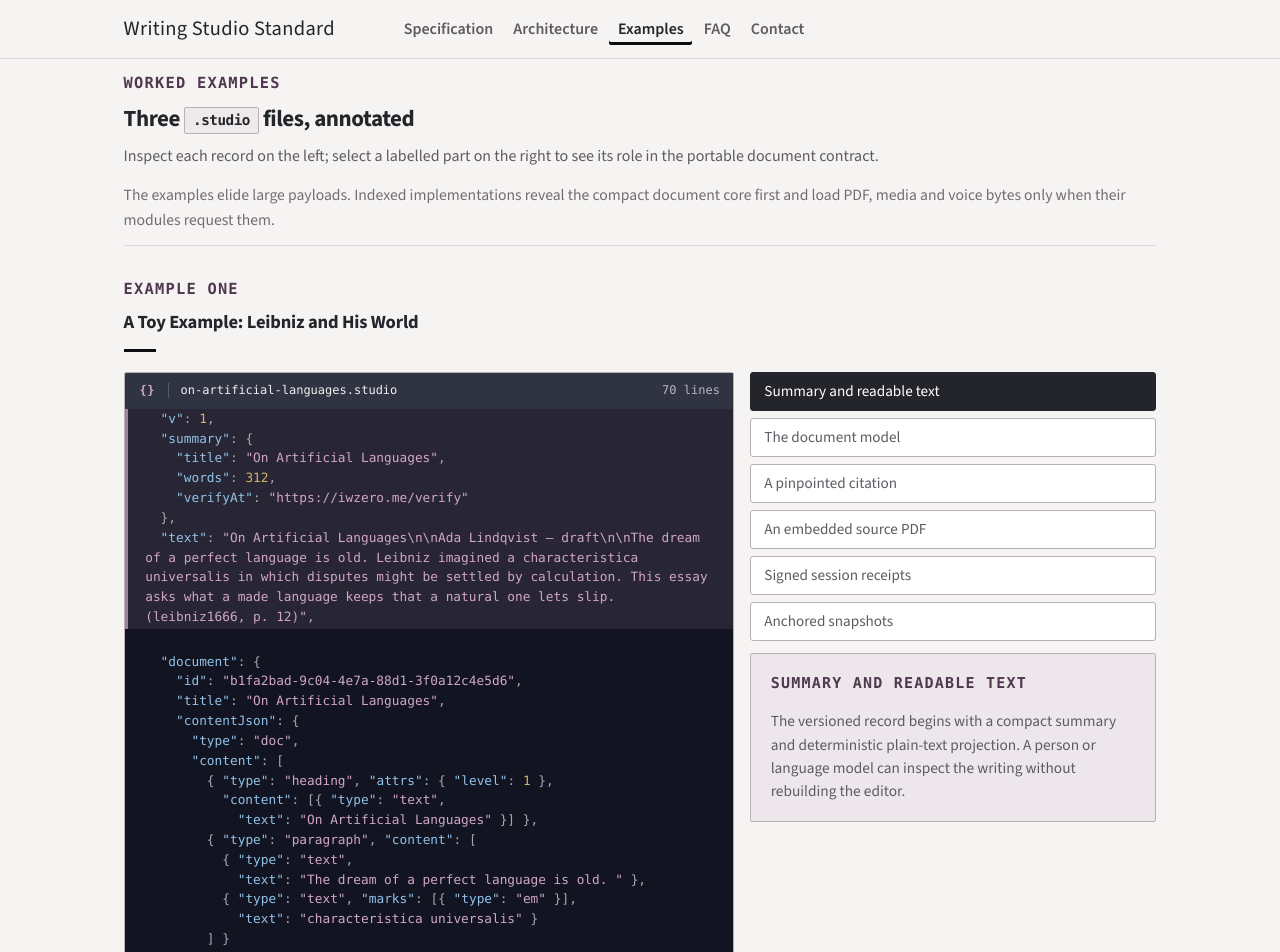
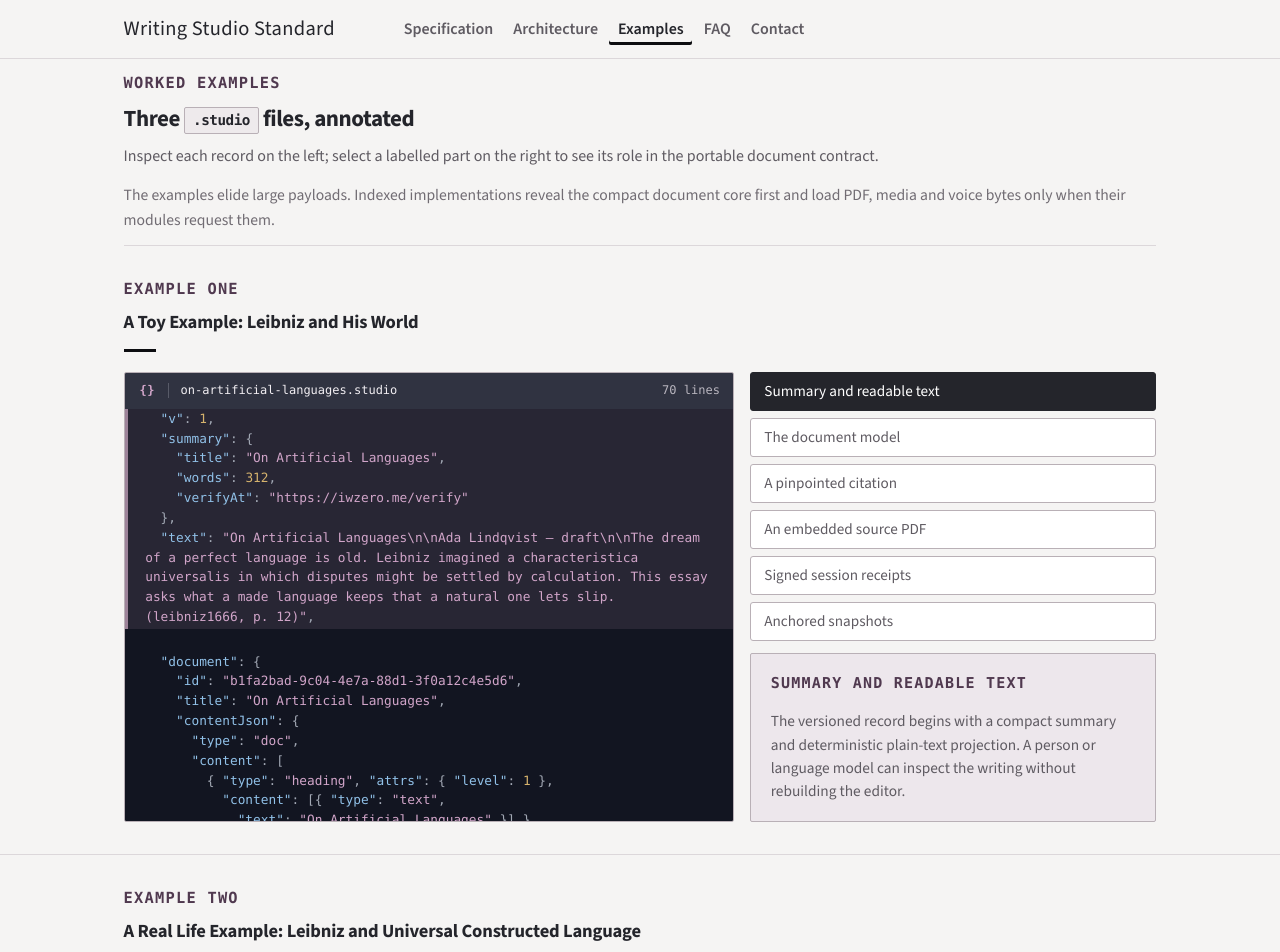
Before and after one commit to albatross310/writingstudiostandard, a React (Vite) app: page /examples in a window 1280 px wide. Shown: the top 952 px of the page. Built offline with nearby package versions, Linux system fonts and the light colour scheme.

Commit message:
Fill toy code panels to companion height

```diff
--- a/src/pages/Examples.jsx
+++ b/src/pages/Examples.jsx
@@ -225,7 +225,7 @@ const EMAIL_VOICE_PARTS = [
   { id: 'audio', label: 'Audio bytes and timing', body: 'The audio string is an illustrative Base64 placeholder. It demonstrates where a real rendered part, duration and word timings would live without pretending the page contains playable audio.' },
 ]
 
-function Explorer({ filename, blocks, parts, firstId }) {
+function Explorer({ filename, blocks, parts, firstId, fillPanel = false }) {
   const [active, setActive] = useState(firstId)
   const scrollRef = useRef(null)
   const blockRefs = useRef({})
@@ -236,7 +236,7 @@ function Explorer({ filename, blocks, parts, firstId }) {
   const activePart = parts.find(p => p.id === active)
   const lineCount = countLines(blocks.map(block => block.text).join(''))
   return (
-    <div className="studio-explorer">
+    <div className={`studio-explorer${fillPanel ? ' studio-explorer--fill' : ''}`}>
       <div className="studio-explorer__file">
         <CodeBar filename={filename} language="JSON" symbol="{}" lines={lineCount} />
         <div className="studio-explorer__scroll" ref={scrollRef}>
@@ -298,7 +298,7 @@ export default function Examples() {
           <p className="section-label">Example one</p>
           <h2>A Toy Example: Leibniz and His World</h2>
           <hr className="divider" />
-          <Explorer filename="on-artificial-languages.studio" blocks={TOY_BLOCKS} parts={TOY_PARTS} firstId="header" />
+          <Explorer filename="on-artificial-languages.studio" blocks={TOY_BLOCKS} parts={TOY_PARTS} firstId="header" fillPanel />
         </div>
       </section>
 
@@ -325,7 +325,7 @@ export default function Examples() {
             clearly labelled illustrative audio payload. It shows how email and a voice edition stay connected
             without making the audio part of the source email itself.
           </p>
-          <Explorer filename="north-watch-email.studio" blocks={EMAIL_VOICE_BLOCKS} parts={EMAIL_VOICE_PARTS} firstId="eheader" />
+          <Explorer filename="north-watch-email.studio" blocks={EMAIL_VOICE_BLOCKS} parts={EMAIL_VOICE_PARTS} firstId="eheader" fillPanel />
         </div>
       </section>
     </main>
--- a/src/styles/global.css
+++ b/src/styles/global.css
@@ -523,6 +523,20 @@ section + section {
   position: sticky;
   top: 1.5rem;
 }
+.studio-explorer--fill {
+  align-items: stretch;
+}
+.studio-explorer--fill .studio-explorer__file {
+  display: flex;
+  flex-direction: column;
+  height: 0;
+  min-height: 100%;
+}
+.studio-explorer--fill .studio-explorer__scroll {
+  flex: 1;
+  min-height: 0;
+  max-height: none;
+}
 .studio-explorer__scroll {
   max-height: 68vh;
   overflow-y: auto;
@@ -591,7 +605,9 @@ section + section {
 .studio-explorer__commentary .card__body { max-width: none; }
 @media (max-width: 700px) {
   .studio-explorer { grid-template-columns: 1fr; }
-  .studio-explorer__file { position: static; }
+  .studio-explorer__file,
+  .studio-explorer--fill .studio-explorer__file { position: static; height: auto; }
+  .studio-explorer--fill .studio-explorer__scroll,
   .studio-explorer__scroll { max-height: 46vh; }
 }
 
```
